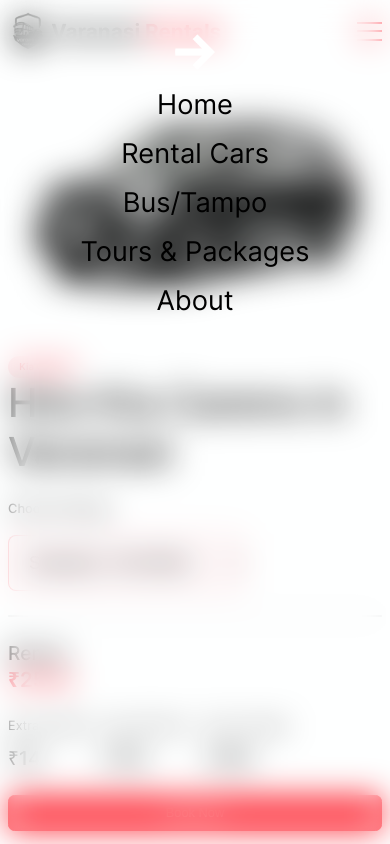
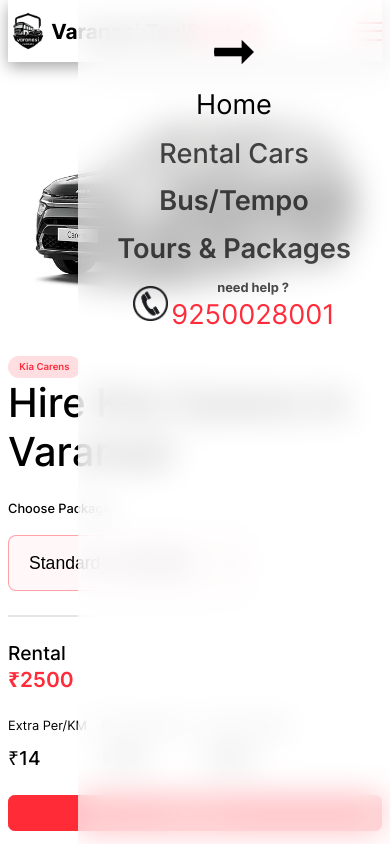
Before and after one commit to agent-52/varanasirentals2.0, a React (Vite) app: page /rentalPage/Kia in a window 390 px wide. Both pictures are taken after a click on the element 369 px from the left and 31 px from the top of the page. Shown: the top 844 px of the page. Built offline with nearby package versions, Linux system fonts and the light colour scheme; what react-chatbot-kit would draw is missing.

Commit message:
update mobile header

```diff
--- a/src/Header/Header.css
+++ b/src/Header/Header.css
@@ -20,6 +20,7 @@
   top:0;
   z-index: 20;
   backdrop-filter: blur(1rem);
+  box-shadow: rgba(0, 0, 0, 0.35) 0px 5px 15px;
 }
 .navMobile{
   display: flex;
@@ -60,6 +61,9 @@
     visibility: hidden;
     opacity: 0;
   }
+  .rentalCarsList li:active{
+    color: black;
+  }
 }
 @media (min-width:968px) {
   .header2{
@@ -84,17 +88,19 @@
 .navBarMobile{
   transition: all 0.3s ease-in-out;
   backdrop-filter: blur(1rem);
-  width: 100vw;
+
+  width: 80vw;
   display: flex;
   align-items: center;
   padding-top: 2rem;
   flex-direction: column;
   gap: 1rem;
   position: fixed;
-  background-color: rgba(240, 248, 255, 0.062);
+  background-color: rgba(255, 255, 255, 0.693);
   height: 100vh;
   right: 0;
   top: 0;
+  overflow-y: scroll;
   z-index: 100000;
 
 
@@ -117,15 +123,15 @@
 
 }
 
-.navBarMobile div:hover{
-  color: #FF2C3B;
+/* .navBarMobile div:hover{
+  color: ;
 
 }
 .navBarMobile div:active{
-  color: #FF2C3B;
+  color: ;
 
 }
 .navBarMobile div{
   transition: color 0.2s;
 
-}
+} */
--- a/src/Header/Header.jsx
+++ b/src/Header/Header.jsx
@@ -5,7 +5,7 @@
 import { HashLink } from 'react-router-hash-link';
 import logo from "/images/logos/logo3.png"
 import call from "/images/logos/call.png"
-import backArrow from "/images/logos/arrow.png"
+import backArrow from "/images/logos/back1.png"
 const Header = () =>
 {
   useEffect(() =>{
@@ -63,7 +63,7 @@
         <HashLink smooth to="/#travelPackages" className="textDecNone"><div className="font-medium1 text-sm1">Tours & Packages</div></HashLink>
         <Link to="/about" className="textDecNone"><div className="font-medium1 text-sm1">About</div></Link>
         {/* <Link to="/contactDetails" className="textDecNone"><div className="font-medium1 text-sm1">Contact us</div></Link> */}
-        <Link className="textDecNone" to="/">
+
         <div className="flex alignC gap00">
           <div className="imgBox"><img src={call} alt="varanasi taxi rental logo" /></div>
 
@@ -78,7 +78,7 @@
           </div>
         </div>
 
-      </Link>
+
       </div>
 
     </div>
@@ -87,7 +87,7 @@
       <Link className="textDecNone" to="/">
         <div className="flex gap00 alignC">
           <div className="imgBox1"><img src={logo} alt="varanasi rentals logo" /></div>
-          <h1 className="text-medium1">Varanasi <span className="text-pink">Rentals</span></h1>
+          <h1 className="text-medium1">Varanasi Taxi<span className="text-pink">Rentals</span></h1>
         </div>
       </Link>
       <div className="navMobile" onClick={updateNavVisibilty}>
@@ -104,10 +104,45 @@
       </div>
       <Link to="/" className="textDecNone"><div className="text-medium2" onClick={updateNavVisibilty}>Home</div></Link>
       {/* <Link to="/about" className="textDecNone"><div className="text-medium">About</div></Link> */}
-      <HashLink to="/#CarsRental" className="textDecNone"><div className="text-medium2">Rental Cars </div></HashLink>
+      {/* <HashLink to="/#CarsRental" className="textDecNone"><div className="text-medium2">Rental Cars </div></HashLink>
       <HashLink smooth to="/#TampoRental" className="textDecNone"><div className="text-medium2">Bus/Tampo</div></HashLink>
       <Link to="/tours" className="textDecNone"><div className="text-medium2">Tours & Packages</div></Link>
-      <Link to="/about" className="textDecNone"><div className="text-medium2">About</div></Link>
+      <Link to="/about" className="textDecNone"><div className="text-medium2">About</div></Link> */}
+      <div className=" text-black-a9  flexC gap2 alignC textC">
+
+        <HashLink smooth to="/#rentalPage" className="textDecNone"><div className="font-medium text-medium2 carHeading">Rental Cars
+          {/* <ul className="flexC gap0">
+            <Link className="textDecNone" to="/rentalPage/Crysta"><li>Rent Crysta</li></Link>
+            <Link className="textDecNone" to="/rentalPage/Fortuner"><li>Rent Fortuner</li></Link>
+            <Link className="textDecNone" to="/rentalPage/Ertiga"><li>Rent Ertiga</li></Link>
+            <Link className="textDecNone" to="/rentalPage/Hycross"><li>Rent Hycross</li></Link>
+            <Link className="textDecNone" to="/rentalPage/Kia"><li>Rent Kia Carens</li></Link>
+            <Link className="textDecNone" to="/rentalPage/Swift"><li>Rent Dzire</li></Link>
+            <Link className="textDecNone" to="/rentalPage/HondaCity"><li>Rent Honda City</li></Link>
+            <Link className="textDecNone" to="/rentalPage/vernaFacelift"><li>Rent Verna</li></Link>
+          </ul> */}
+           </div></HashLink>
+        <HashLink smooth to="/#rentalPage" className="textDecNone"><div className="font-medium1 text-medium2">Bus/Tempo</div></HashLink>
+        <HashLink smooth to="/#travelPackages" className="textDecNone"><div className="font-medium1 text-medium2">Tours & Packages</div></HashLink>
+
+        {/* <Link to="/contactDetails" className="textDecNone"><div className="font-medium1 text-sm1">Contact us</div></Link> */}
+
+        <div className="flex alignC gap00">
+          <div className="imgBox"><img src={call} alt="varanasi taxi rental logo" /></div>
+
+          <div className="flexC">
+            <h1 className="text-sm1 noWrap" >need help ? </h1>
+            <a className="textDecNone" href="tel:9250028001" target="_blank"><div className="flexC">
+              <div className="text-pink text-medium2">9250028001</div>
+              {/* <div className="text-pink text-sm1">9335359900</div> */}
+            </div>
+            </a>
+
+          </div>
+        </div>
+
+
+      </div>
 
 
     </div>
```
Also changed, not shown: public/images/logos/back1.png (added).
